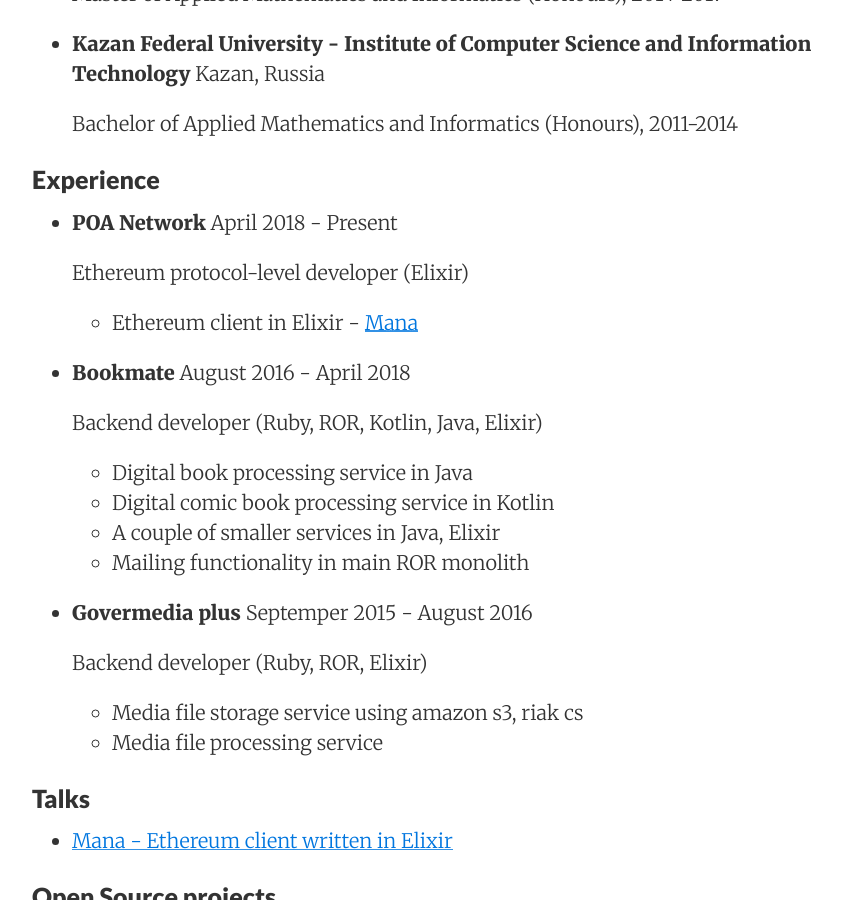
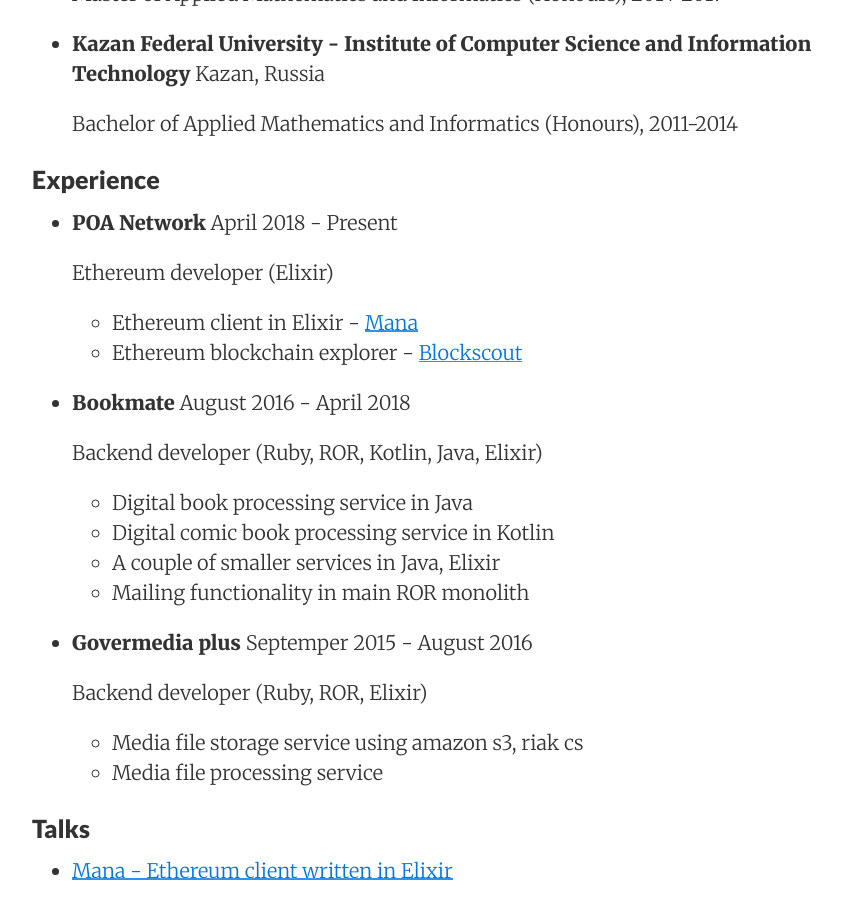
Before and after one commit to ayrat555/ayrat555.github.io, a Jekyll site: the page built from about.md, in a window 1280 px wide and 900 px high, scrolled down 440 px. Shown: the whole window, without its empty margins (188-1029 px from the left). Built offline with Jekyll 4.4.1, drawn with Linux system fonts in a browser that asks for light colours; nearby versions of some CDN libraries.

Commit message:
add blockscout

```diff
--- a/about.md
+++ b/about.md
@@ -21,8 +21,9 @@
 
 - **POA Network** April 2018 - Present
 
-  Ethereum protocol-level developer (Elixir)
+  Ethereum developer (Elixir)
   - Ethereum client in Elixir - [Mana](https://github.com/poanetwork/mana)
+  - Ethereum blockchain explorer - [Blockscout](https://github.com/poanetwork/blockscout)
 
 
 - **Bookmate** August 2016 - April 2018
```
